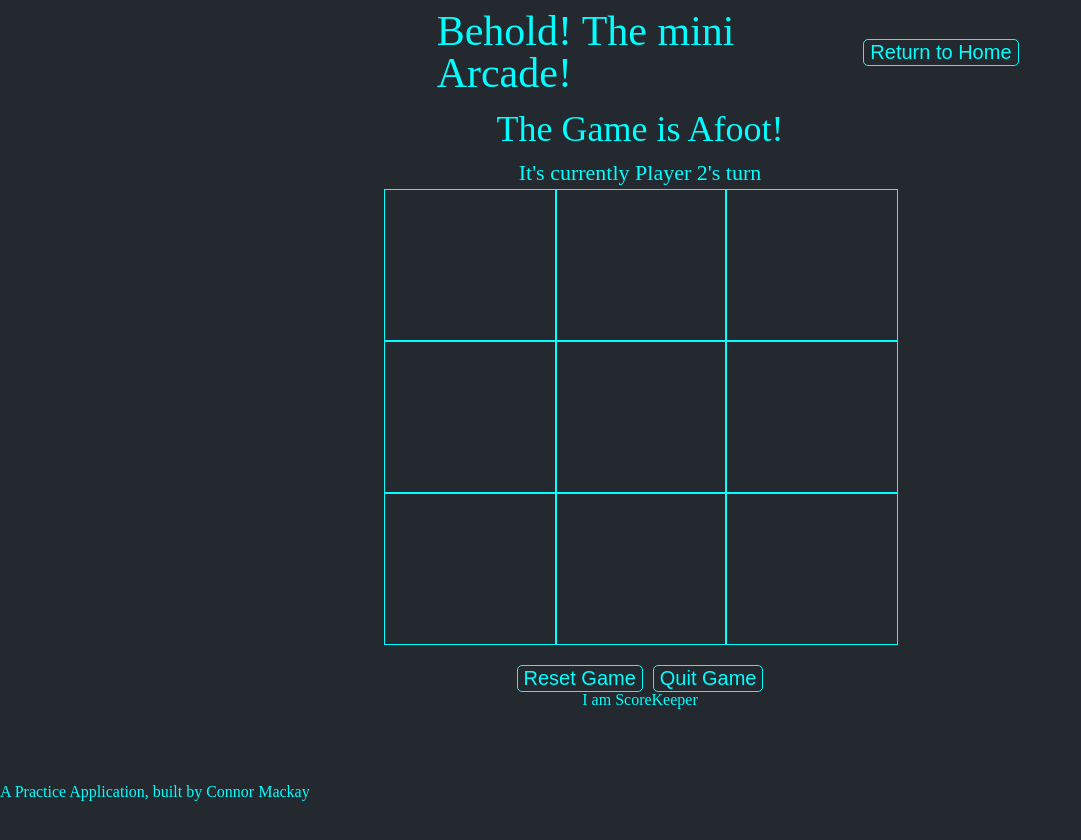
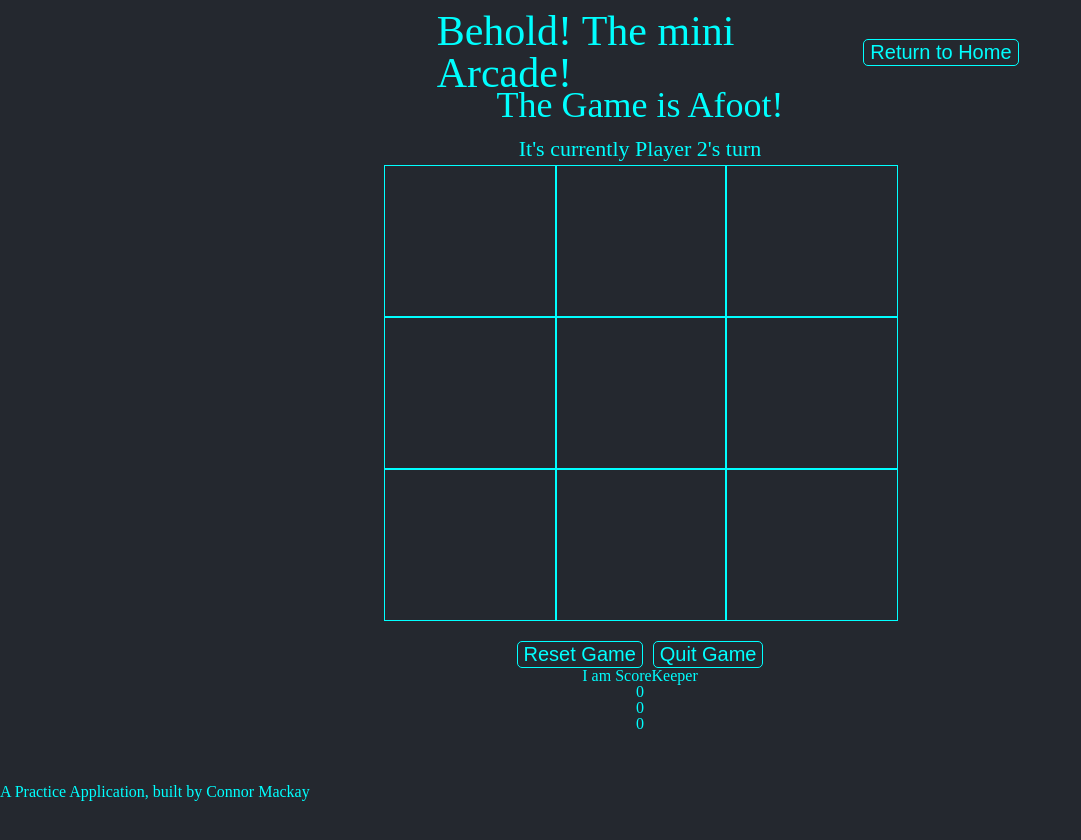
Before and after one commit to CD-Mackay/mini-arcade, a React app: page /tictactoe in a window 1280 px wide. Both pictures are taken after a click on the button "Human". Shown: the top 840 px of the page, without its empty margins (0-1081 px from the left). Built offline with nearby package versions, Linux system fonts and the light colour scheme.

Commit message:
pass record prop to scorekeeper

```diff
--- a/client/src/components/atoms/ScoreKeeper/ScoreKeeper.js
+++ b/client/src/components/atoms/ScoreKeeper/ScoreKeeper.js
@@ -8,10 +8,15 @@ import React from 'react';
 /* Asset Imports */
 import StyledScoreKeeper from './StyledScoreKeeper';
 
-const ScoreKeeper = () => {
+const ScoreKeeper = ({record}) => {
+
+  const displayRecord = record.map((element) => {
+    return <p>{element}</p>
+  })
   return (
     <StyledScoreKeeper>
       <p>I am ScoreKeeper</p>
+      {displayRecord}
     </StyledScoreKeeper>
   )
 };
--- a/client/src/components/games/tictactoe/Tic.js
+++ b/client/src/components/games/tictactoe/Tic.js
@@ -15,6 +15,7 @@ const Tic = () => {
   const [victory, setVictory] = useState(0);
   const [computerPlayer, setComputerPlayer] = useState(false);
   const [opponentName, setOpponentName] = useState("");
+  const [record, setRecord] = useState([0, 0, 0]);
 
   const robitNames = [
     "Bender B. Rodriguez", "BALEX", "SkyNet", "T-1000", "R2D2", "Roy Batty", "Vanessa Powers", "Ultron", "Motoko Kusanagi"
@@ -189,7 +190,7 @@ const Tic = () => {
           <Button message="Reset Game" onClick={() => resetGame()} />
           <Button message="Quit Game" />
         </div>
-        <ScoreKeeper />
+        <ScoreKeeper record={record} />
       </div>
       }
     </StyledTic>
```
